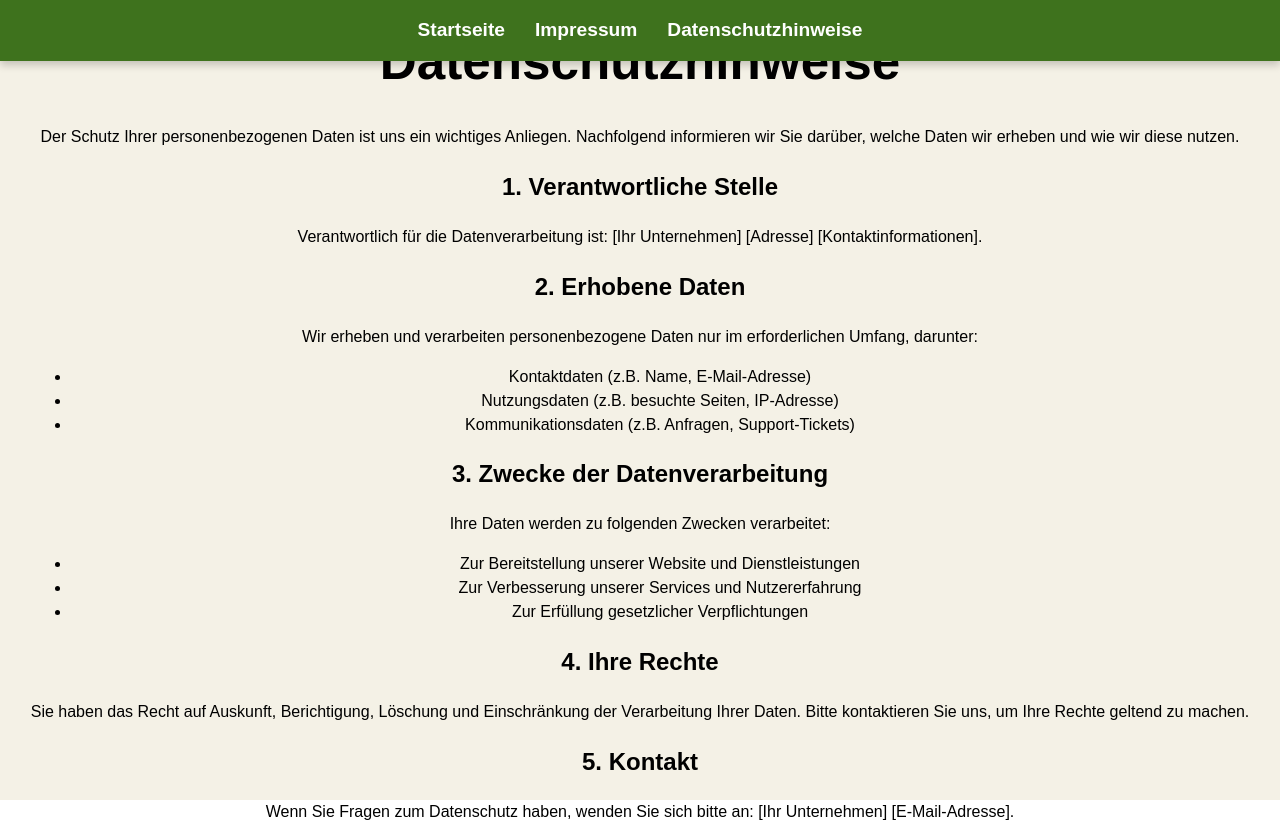
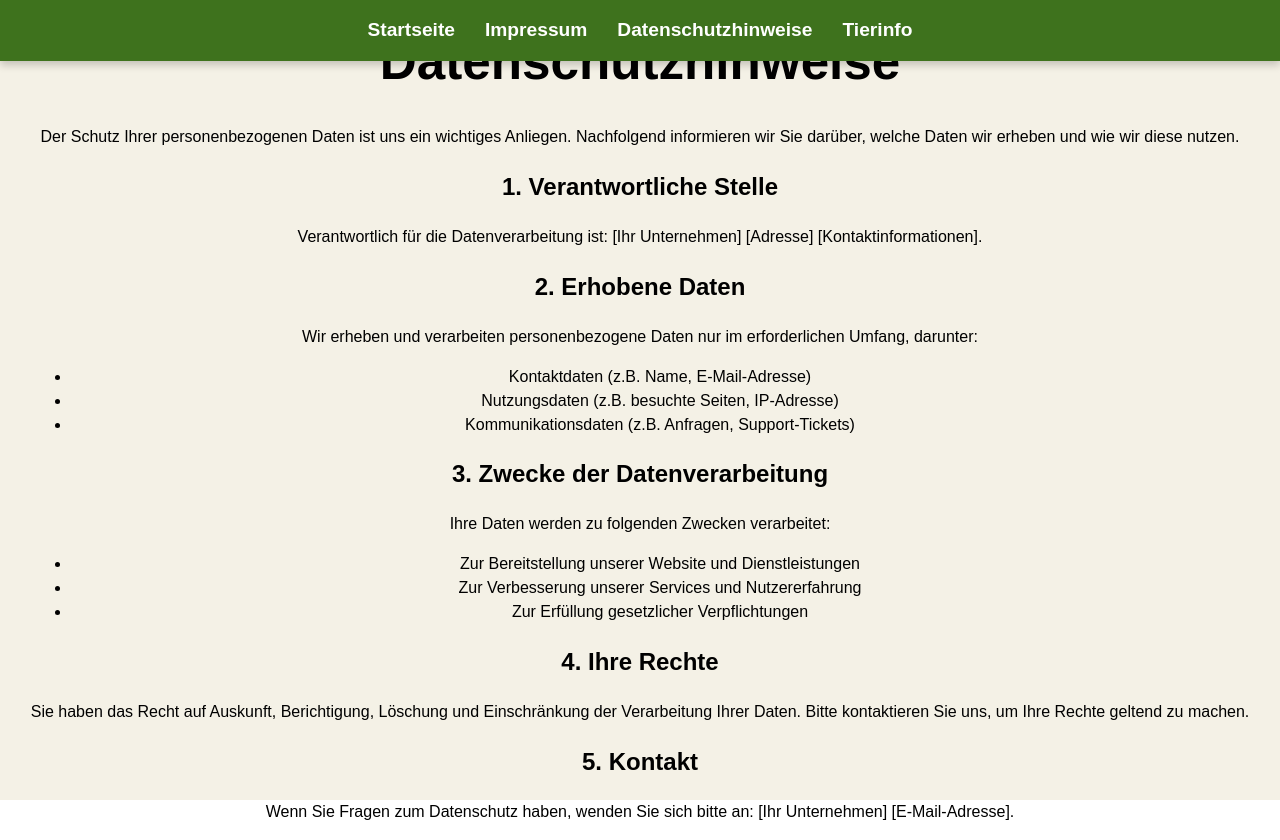
Before and after one commit to RiartC/M426_Zoo_App, a React (Vite) app: page /datenschutz in a window 1280 px wide. Built offline with nearby package versions, Linux system fonts and the light colour scheme.

Commit message:
tierseite in navbar

```diff
--- a/src/App.jsx
+++ b/src/App.jsx
@@ -4,6 +4,7 @@ import Navbar from "./Navbar";
 import Impressum from "./Impressum";
 import Datenschutzhinweise from "./Datenschutzhinweise";
 import "./App.css";
+import Tierinfo from "./Tierinfo.jsx";
 
 function Home() {
     return (
@@ -50,6 +51,7 @@ function App() {
                 <Route path="/" element={<Home />} />
                 <Route path="/impressum" element={<Impressum />} />
                 <Route path="/datenschutz" element={<Datenschutzhinweise />} />
+                <Route path="/tierinfo" element={<Tierinfo />} />
             </Routes>
         </Router>
     );
--- a/src/navbar.jsx
+++ b/src/navbar.jsx
@@ -8,6 +8,7 @@ const Navbar = () => {
                 <li><Link to="/" className="hover:underline">Startseite</Link></li>
                 <li><Link to="/impressum" className="hover:underline">Impressum</Link></li>
                 <li><Link to="/datenschutz" className="hover:underline">Datenschutzhinweise</Link></li>
+                <li><Link to="/tierinfo" className="hover:underline">Tierinfo</Link></li>
             </ul>
         </nav>
     );
--- a/src/tierinfo.jsx
+++ b/src/tierinfo.jsx
@@ -1,6 +1,6 @@
 import React, { useState } from 'react';
 
-const tierinfo = ({ name, bild, beschreibung, lebensraum }) => {
+const Tierinfo = ({ name, bild, beschreibung, lebensraum }) => {
     const [zeigeDetails, setZeigeDetails] = useState(false);
 
     const handleKlick = () => {
@@ -21,4 +21,4 @@ const tierinfo = ({ name, bild, beschreibung, lebensraum }) => {
     );
 };
 
-export default tierinfo;
+export default Tierinfo;
```
